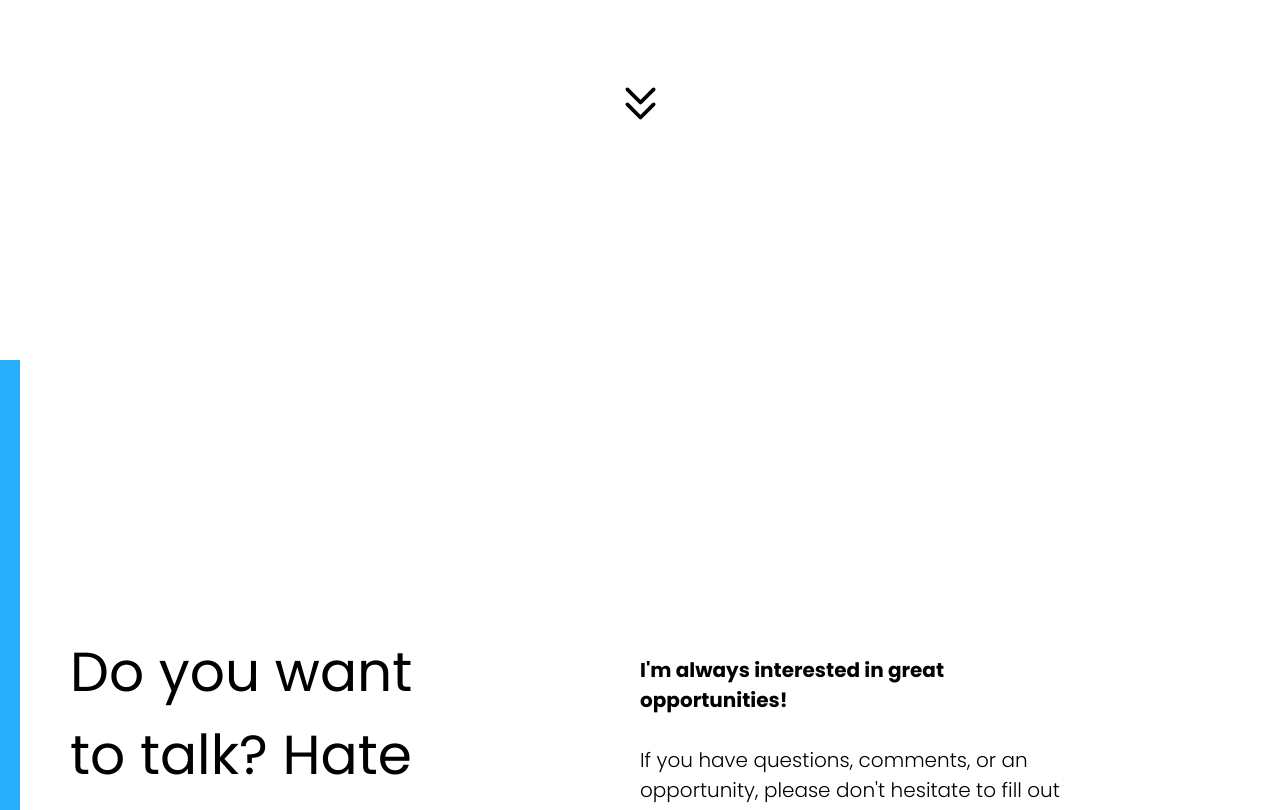
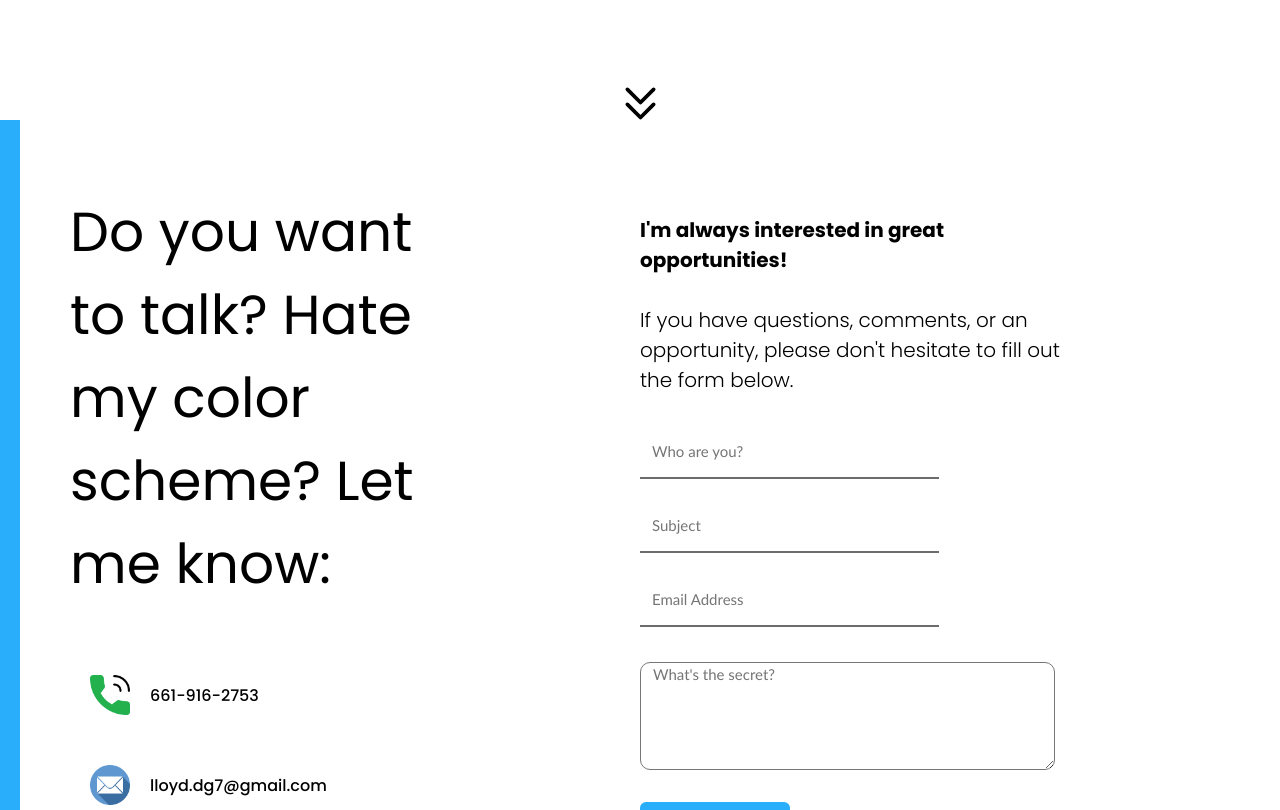
Before and after one commit to msi1995/Me, a React (Create React App) app: page / in a window 1280 px wide. Shown: the part 1480-2290 px from the top of the page. Built offline with nearby package versions, Linux system fonts and the light colour scheme.

Commit message:
spacing issue fix

```diff
--- a/src/components/about/about.css
+++ b/src/components/about/about.css
@@ -13,6 +13,10 @@
         width: 95% !important;
         height: 40vh !important;
         margin: 5px 0px !important;
+    }
+
+    .card-img{
+
     }
 
     .container-right{
--- a/src/components/contact/Contact.jsx
+++ b/src/components/contact/Contact.jsx
@@ -40,7 +40,7 @@ function Contact(){
     return(
         <div className="main-container">
             <div className="c">
-                <div className="c-bg"></div>
+            <div className="c-bg"/>
                 <div className="c-wrapper">
                     <div className="c-left">
                         <h1 id="contact" className="c-title">Do you want to talk? Hate my color scheme? Let me know:</h1>
--- a/src/components/contact/contact.css
+++ b/src/components/contact/contact.css
@@ -86,11 +86,11 @@
 
 
 .main-container{
+    position: relative;
+    align-items: center;
+    height: 100vh;
     display: flex;
     flex-direction: column;
-    height: 100vh;
-    /* border: 2px solid red; */
-    /* padding: 10px; */
 
 }
 
@@ -98,9 +98,6 @@
     position: relative;
     height: 95vh;
     width: 100%;
-
-    padding-top: 30vh;
-
     background-color: rgb(255, 255, 255);
 
 }
@@ -112,12 +109,11 @@
 }
 
 .c-bg{
+    position: absolute;
     width: 20px;
     height: 100vh;
     background-color: rgb(41, 174, 251);
-    display: hidden;
-    margin-bottom: -75vh;
-
+    /* display: hidden; */
 }
 
 .c-wrapper{
```
